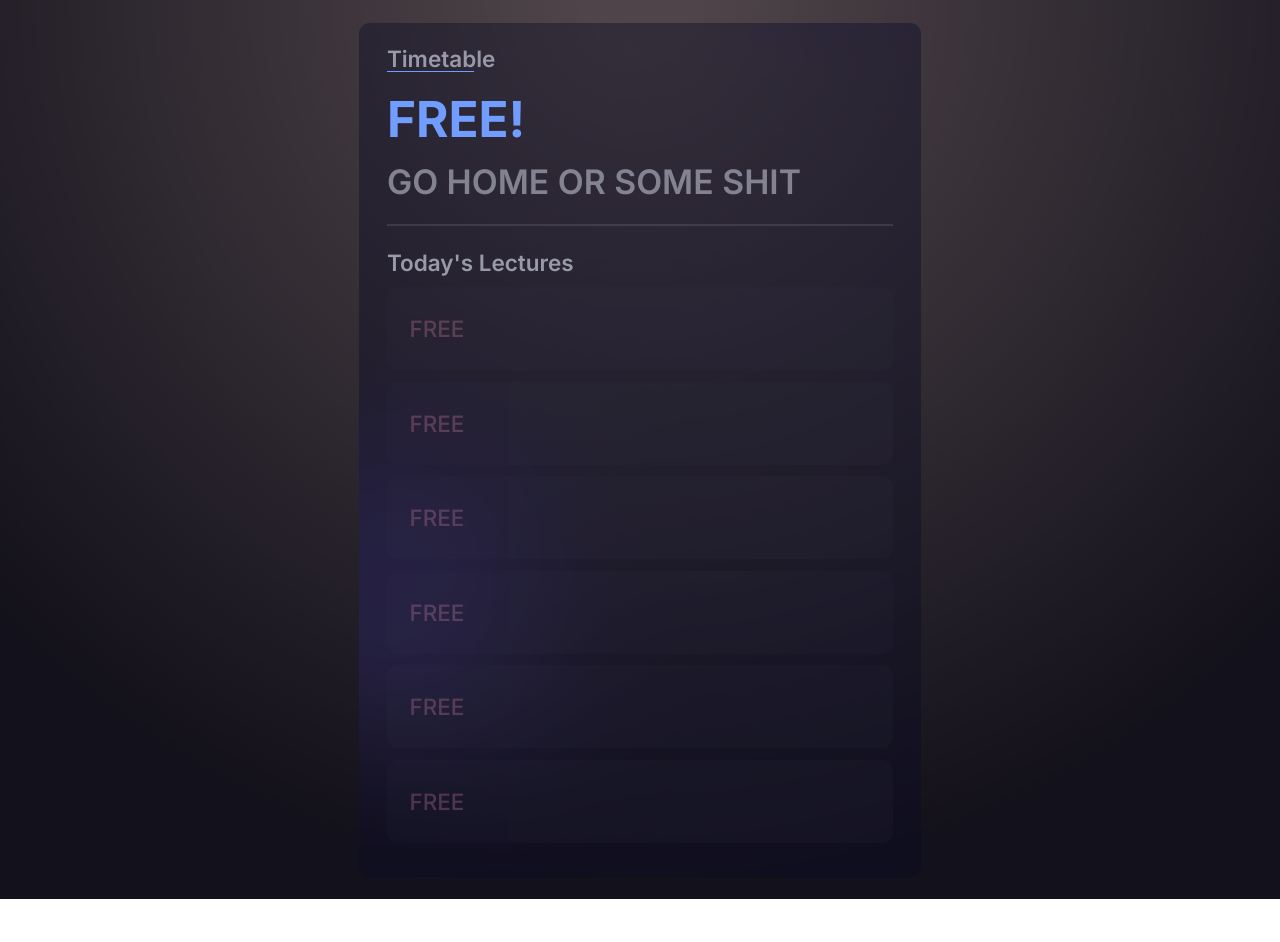
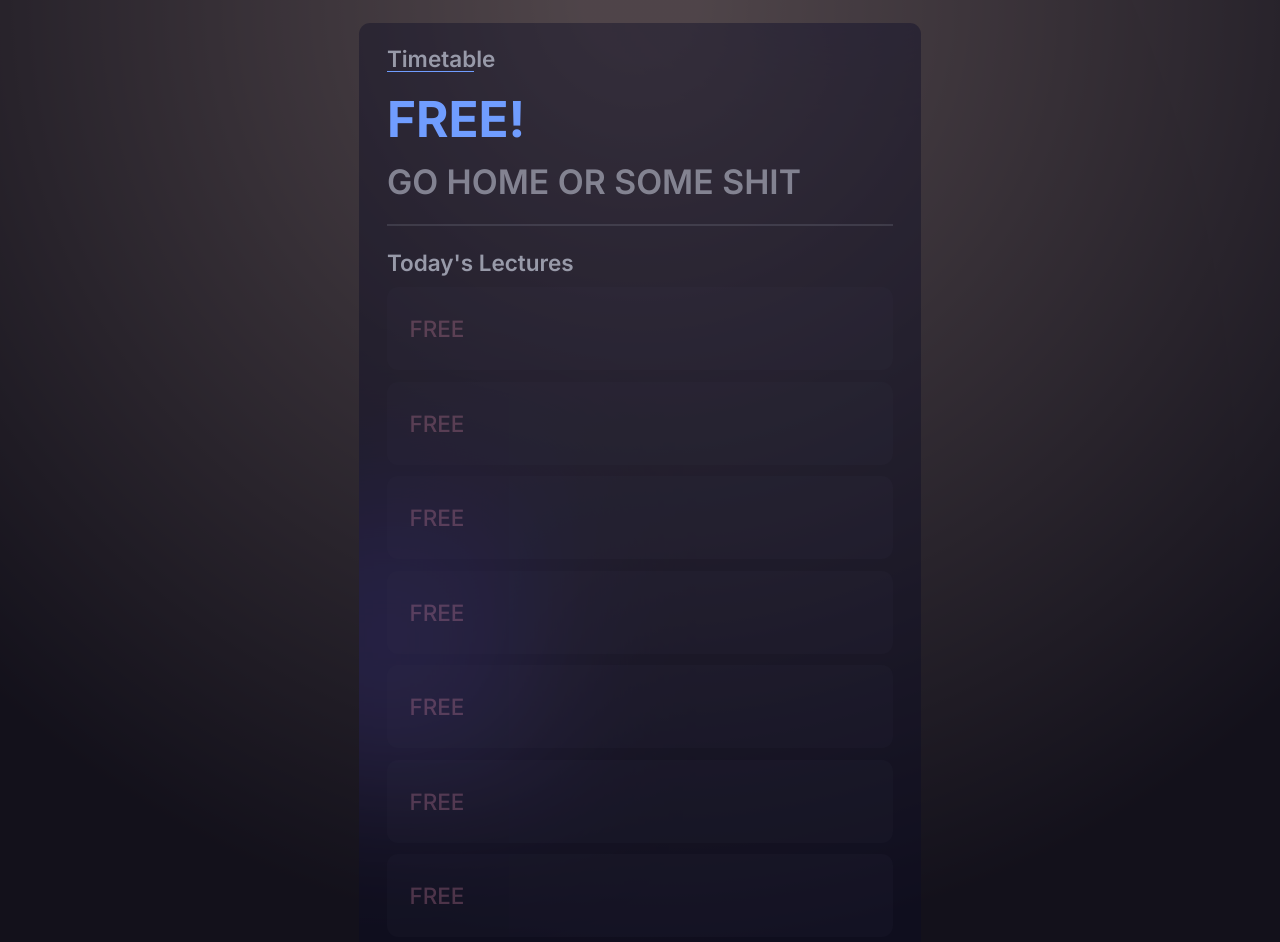
Before and after one commit to najmiter/timid, a React (Vite) app: page / in a window 1280 px wide. Both pictures are taken after a click on the button "Current". Shown: the top 942 px of the page. Before the commit the page ends 899 px from the top, so only its background shows below. Built offline with nearby package versions, Linux system fonts and the light colour scheme.

Commit message:
fixed lots

```diff
--- a/src/App.jsx
+++ b/src/App.jsx
@@ -13,8 +13,15 @@ function getInitialSlots() {
     return initialSlots;
 }
 
+const initialTimes = {
+    slotTime: +(localStorage.getItem("timid_slotTime") ?? 90),
+    startTime: localStorage.getItem("timid_startTime") ?? "08:45",
+    break: true,
+};
+
 const searchParams = new URLSearchParams(window.location.search);
-const timeParam = searchParams.get("time");
+const timeParam = searchParams.get("slots");
+const timesParam = searchParams.get("times");
 
 export default function App() {
     const [slots, setSlots] = useState(
@@ -25,19 +32,20 @@ export default function App() {
                     null
             ) ?? getInitialSlots()
     );
-    const [times, setTimes] = useState({
-        slotTime: +(localStorage.getItem("timid_slotTime") ?? 90),
-        startTime: localStorage.getItem("timid_startTime") ?? "08:45",
-        break: true,
-    });
+    const [times, setTimes] = useState(JSON.parse(timesParam) ?? initialTimes);
 
     const [currentActive, setCurrentActive] = useState(Boolean(timeParam));
 
-    useEffect(function () {
-        if (timeParam) {
-            localStorage.setItem("timid", timeParam);
-        }
-    }, []);
+    useEffect(
+        function () {
+            if (timeParam) {
+                localStorage.setItem("timid", timeParam);
+                localStorage.setItem("timid_startTime", times.startTime);
+                localStorage.setItem("timid_slotTime", times.slotTime);
+            }
+        },
+        [times]
+    );
 
     return (
         <>
--- a/src/components/Current.jsx
+++ b/src/components/Current.jsx
@@ -12,7 +12,7 @@ export default function Current({ times, slots, searchParams }) {
         try {
             const timid =
                 JSON.parse(
-                    searchParams.get("time") ??
+                    searchParams.get("slots") ??
                         localStorage.getItem("timid") ??
                         null
                 ) ?? slots;
@@ -20,10 +20,10 @@ export default function Current({ times, slots, searchParams }) {
             const today = new Date().getDay();
             if (today !== 6 && today !== 0) {
                 const todaysSlots = {};
-                const cols = 6;
+                const cols = 7;
 
                 for (let i = 0; i < cols; i += 1) {
-                    const todayAddress = i * cols + today;
+                    const todayAddress = i * (cols - 1) + today;
                     todaysSlots[i] = timid[todayAddress] ?? null;
                 }
 
--- a/src/components/Homepage.jsx
+++ b/src/components/Homepage.jsx
@@ -26,8 +26,6 @@ export default function Homepage({
     useEffect(
         function () {
             let timid = getInitialSlots();
-            console.log("use homepage");
-
             try {
                 if (localStorage.getItem("timid")) {
                     timid = JSON.parse(localStorage.getItem("timid"));
@@ -73,7 +71,8 @@ export default function Homepage({
     function handleShare(e) {
         e.preventDefault();
         const url = new URLSearchParams(window.location.search);
-        url.set("time", JSON.stringify(slots));
+        url.set("slots", JSON.stringify(slots));
+        url.set("times", JSON.stringify(times));
 
         navigator.clipboard.writeText(`${window.location.href}?${url}`);
     }
```
